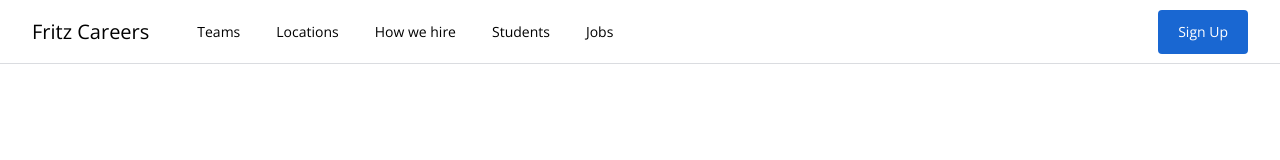
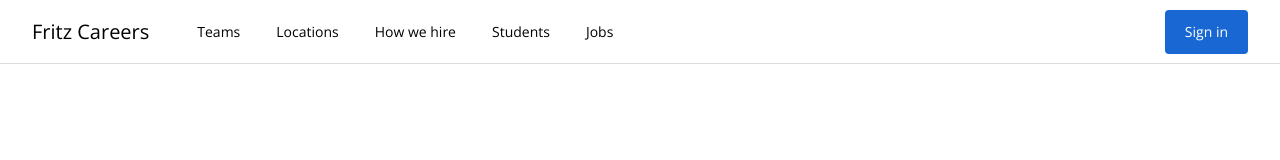
Before and after one commit to fritzdultimate/job-search, a Vue app: page / in a window 1280 px wide. Shown: the top 160 px of the page. Built offline with nearby package versions, Linux system fonts and the light colour scheme.

Commit message:
props cont

```diff
--- a/src/components/ActionButton.vue
+++ b/src/components/ActionButton.vue
@@ -7,10 +7,10 @@
 <script>
 export default {
   name: "ActionButton",
-  props: ["text"],
+  props: ["text", "isPrimary"],
   data() {
     return {
-      primary: true,
+      primary: this.isPrimary,
     };
   },
   computed: {
--- a/src/components/MainNav.vue
+++ b/src/components/MainNav.vue
@@ -26,7 +26,8 @@
           <profile-image v-if="isLoggedIn" data-test="profile-image" />
           <action-button
             v-else
-            text="Sign Up"
+            text="Sign in"
+            :is-primary="true"
             data-test="login-button"
             @click="loginUser"
           />
```
